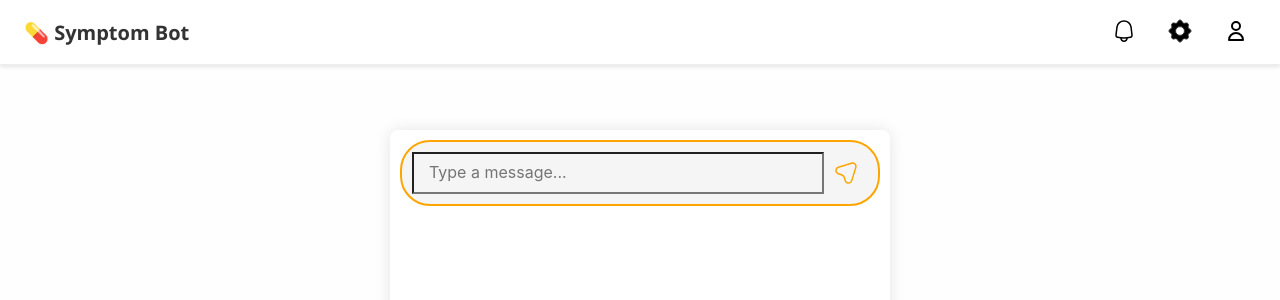
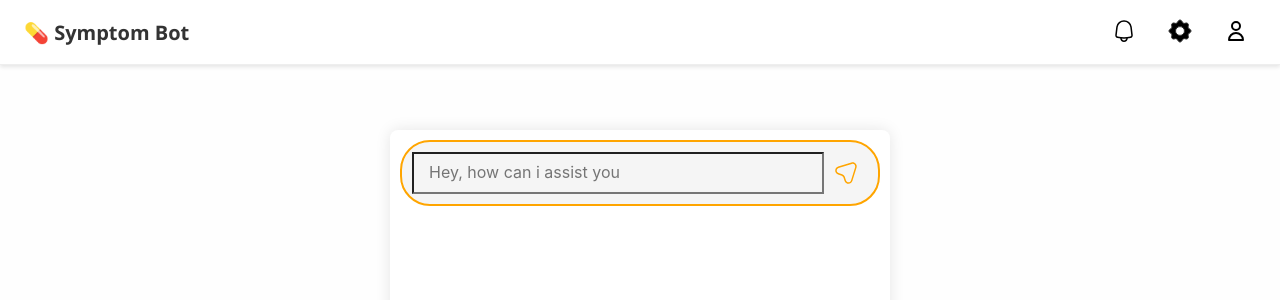
Before and after one commit to inalelub/ai-for-health, a React (Create React App) app in the folder frontend/: page /Home in a window 1280 px wide. Shown: the top 300 px of the page. Built offline with nearby package versions, Linux system fonts and the light colour scheme.

Commit message:
Updated chat.js

```diff
--- a/frontend/src/chat.js
+++ b/frontend/src/chat.js
@@ -45,7 +45,7 @@ const ChatBot = () => {
         <input
           type="text"
           value={input}
-          placeholder="Type a message..."
+          placeholder="Hey, how can i assist you"
           onChange={(e) => setInput(e.target.value)}
           onKeyDown={handleKeyPress}
         />
```
